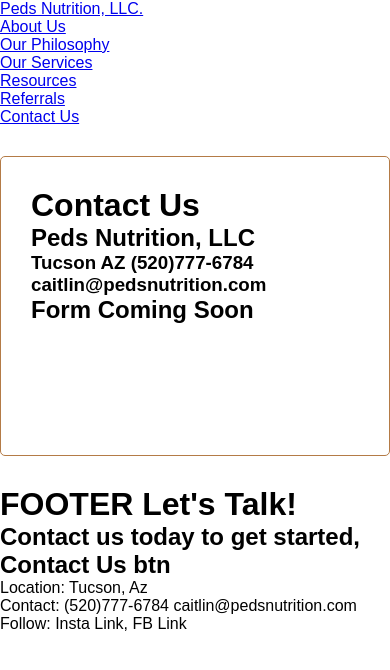
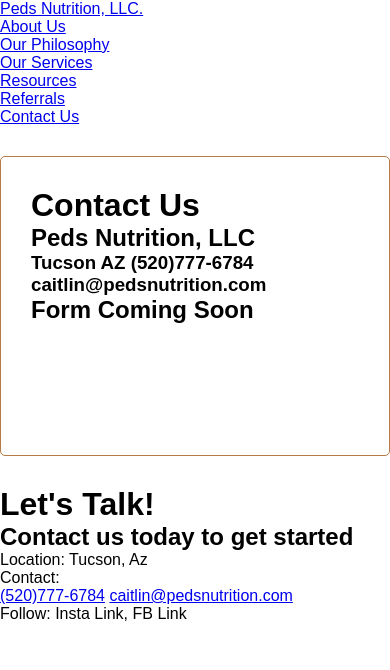
Before and after one commit to spicystephy/pedsnutrition, a React (Create React App) app: page /Contact in a window 390 px wide. Shown: the top 670 px of the page. Built offline with nearby package versions, Linux system fonts and the light colour scheme.

Commit message:
Cleaned footer, added links to phone and email

```diff
--- a/src/components/Footer/index.js
+++ b/src/components/Footer/index.js
@@ -3,11 +3,13 @@
 function Footer() {
   return (
     <div>
-      <h1>FOOTER Let's Talk!</h1>
-      <h2>Contact us today to get started, Contact Us btn</h2>
+      <h1>Let's Talk!</h1>
+      <h2>Contact us today to get started</h2>
+      {/* <h2>referral btn</h2> */}
       <div>
         <p>Location: Tucson, Az</p>
-        <p>Contact: (520)777-6784 caitlin@pedsnutrition.com</p>
+        <p>Contact:</p>
+        <a href="tel:520-777-6784">(520)777-6784</a> <a href="mailto:caitlin@pedsnutrition.com">caitlin@pedsnutrition.com</a>
         <p>Follow: Insta Link, FB Link</p>
       </div>
     </div>
```
